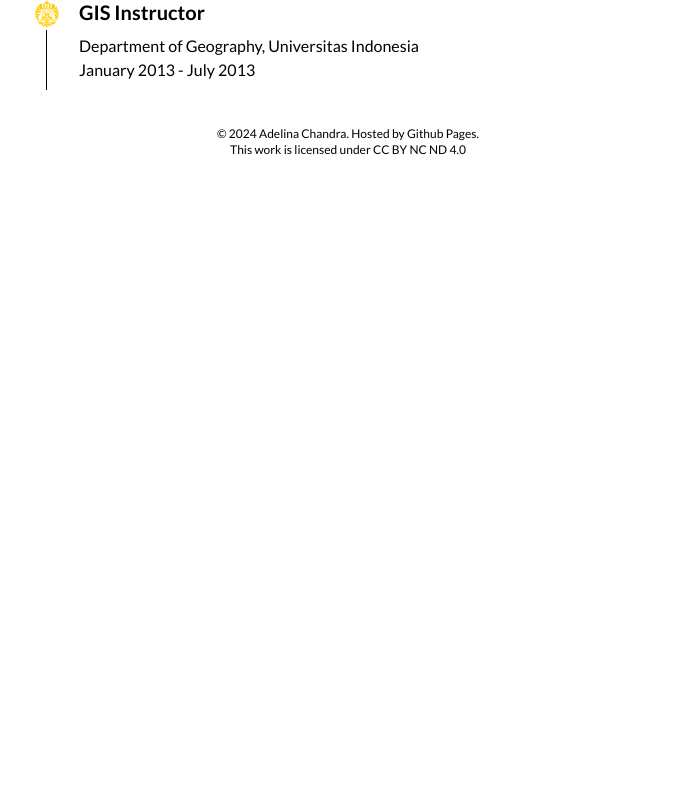
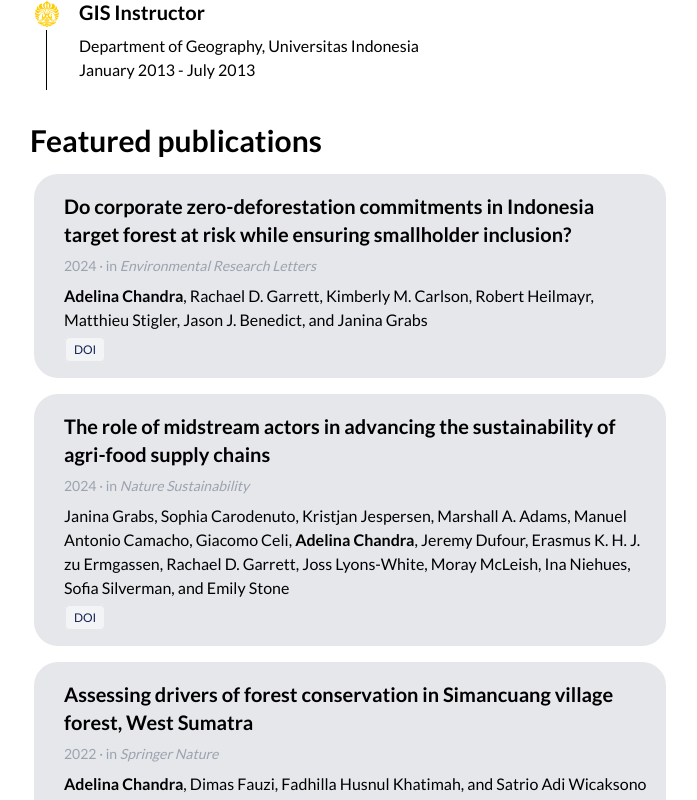
Before and after one commit to adelinachandra/adelinachandra.github.io, a React (Vite) app: page / in a window 1280 px wide. Shown: the part 1940-2740 px from the top of the page, without its empty margins (292-989 px from the left). Before the commit the page ends 2130 px from the top, so only its background shows below. Built offline with nearby package versions, Linux system fonts and the light colour scheme.

Commit message:
Create Publications Section

```diff
--- a/src/App.jsx
+++ b/src/App.jsx
@@ -3,6 +3,7 @@ import './App.css'
 import Biography from './Components/Biography/Biography';
 import { Experience } from './Components/Experience/Experience';
 import { Education } from './Components/Education/Education';
+import { Publications } from './Components/Publications/Publications';
 
 
 function App() {
@@ -13,6 +14,7 @@ function App() {
       <Biography/>
       <Education/>
       <Experience/>
+      <Publications/>
       <p className='text-center mt-5 mx-10 text-xs'>© 2024 Adelina Chandra. Hosted by Github Pages. <br/>This work is licensed under CC BY NC ND 4.0</p>
     </div>
 
--- /dev/null
+++ b/src/Components/Publications/Publications.jsx
@@ -0,0 +1,38 @@
+import { Publicationslist } from './PublicationsList';
+import LogoIGIA from '../../assets/logo/IndonesiaGeospatialInformationAgencylogo.png';
+import LogoUI from '../../assets/logo/ui.svg';
+
+var exp_data = [
+    {
+        author:"Adelina Chandra, Rachael D. Garrett, Kimberly M. Carlson, Robert Heilmayr, Matthieu Stigler, Jason J. Benedict, and Janina Grabs",
+        year:"2024",
+        title:"Do corporate zero-deforestation commitments in Indonesia target forest at risk while ensuring smallholder inclusion?",
+        type:"Environmental Research Letters",
+        url:"https://iopscience.iop.org/article/10.1088/1748-9326/ad33d1"
+    },
+    {
+        author:"Janina Grabs, Sophia Carodenuto, Kristjan Jespersen, Marshall A. Adams, Manuel Antonio Camacho, Giacomo Celi, Adelina Chandra, Jeremy Dufour, Erasmus K. H. J. zu Ermgassen, Rachael D. Garrett, Joss Lyons-White, Moray McLeish, Ina Niehues, Sofia Silverman, and Emily Stone ",
+        year:"2024",
+        title:"The role of midstream actors in advancing the sustainability of agri-food supply chains",
+        type:"Nature Sustainability",
+        url:"https://www.nature.com/articles/s41893-024-01296-9"
+    },
+    {
+        author:"Adelina Chandra, Dimas Fauzi, Fadhilla Husnul Khatimah, and Satrio Adi Wicaksono",
+        year:"2022",
+        title:"Assessing drivers of forest conservation in Simancuang village forest, West Sumatra",
+        type:"Springer Nature",
+        url:"https://link.springer.com/article/10.1007/s11842-021-09489-2"
+    },
+]
+
+export function Publications () {
+    return (
+        <section id='publications' className='flex flex-col text-left my-4'>
+            <h1 className=''>Featured publications</h1>
+            <Publicationslist  data={exp_data} />
+        </section>
+    )
+}
+
+export default Publications
--- /dev/null
+++ b/src/Components/Publications/PublicationsList.jsx
@@ -0,0 +1,24 @@
+import { BoldText } from '../../helpers/boldText';
+
+export function Publicationslist ( props ) {
+    const { data } = props;
+    return (
+        <section id="publications-list" className=''>
+            <table>
+
+             {data.map(item => (
+                <ol className='border-2 dark:border-gray ms-1 my-4 bg-gray-200 text-black rounded-3xl py-2 px-3 pr-3'>
+                    <li className='ms-4 py-2'>
+                        <h3 id="publications-title" className='mb-2 text-xl'> {item.title} </h3>
+                        <p id="publications-informations" className='text-sm text-gray-400 mb-2'>{item.year} <span>&#183;</span> in <span className='italic'>{item.type}</span></p>
+                        <p id="publications-author" className='mb-1'> {BoldText(item.author, 'Adelina Chandra')} </p>
+                        <a id="publications-url" href={item.url} className='mb-2 border-2 bg-gray-100 text-blue-950 rounded-md px-2 py-1 my-2 text-xs self-end'> DOI </a>
+                    </li>
+                </ol>
+            ))}
+            </table>
+        </section>
+    )
+}
+
+export default Publicationslist;
--- /dev/null
+++ b/src/helpers/boldText.jsx
@@ -0,0 +1,8 @@
+export function BoldText(text, targetText) {
+    return text.split(targetText).map((part, index) => (
+        <span key={index}>
+            {part}
+            {index !== text.split(targetText).length - 1 && <strong>{targetText}</strong>}
+        </span>
+    ));
+}
```
